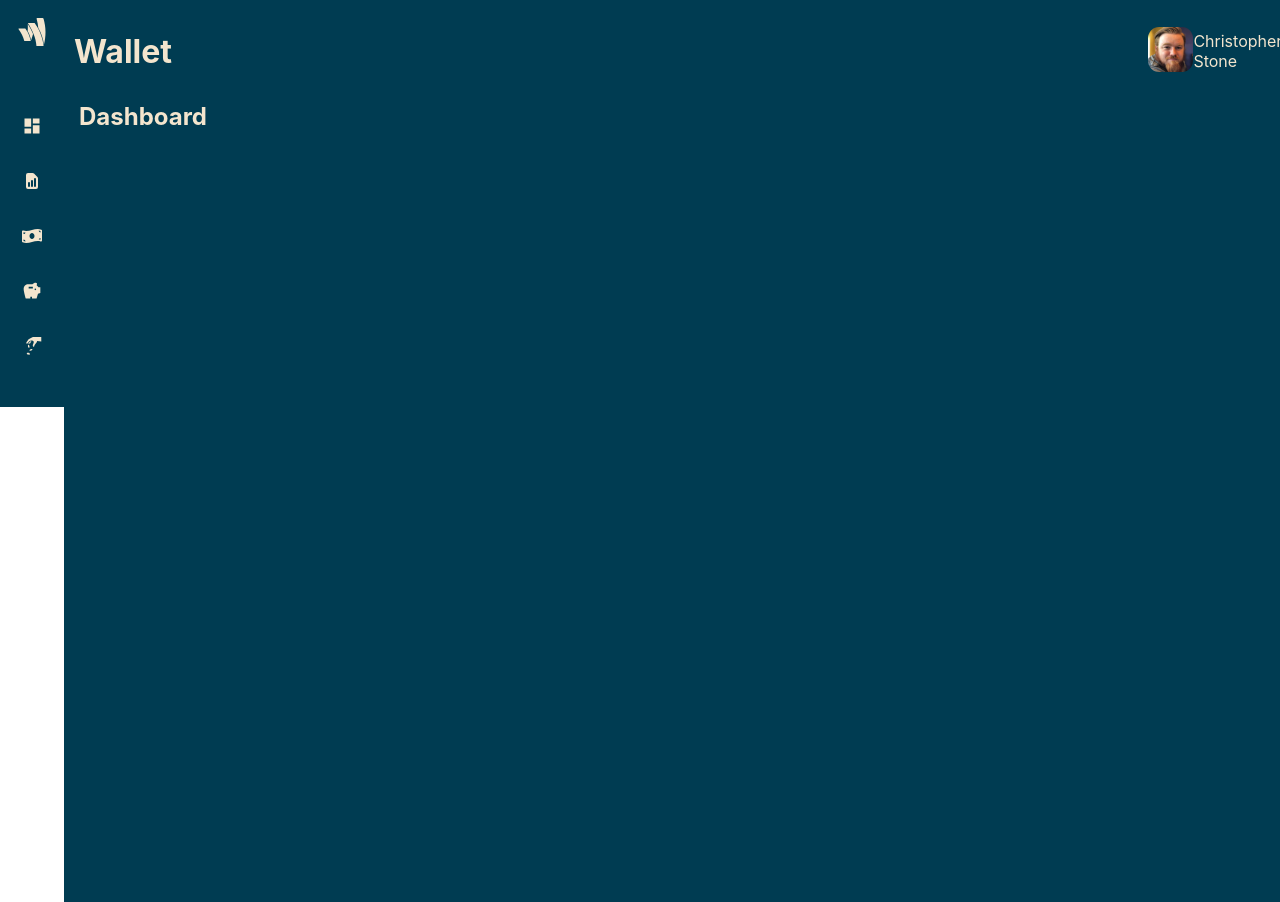
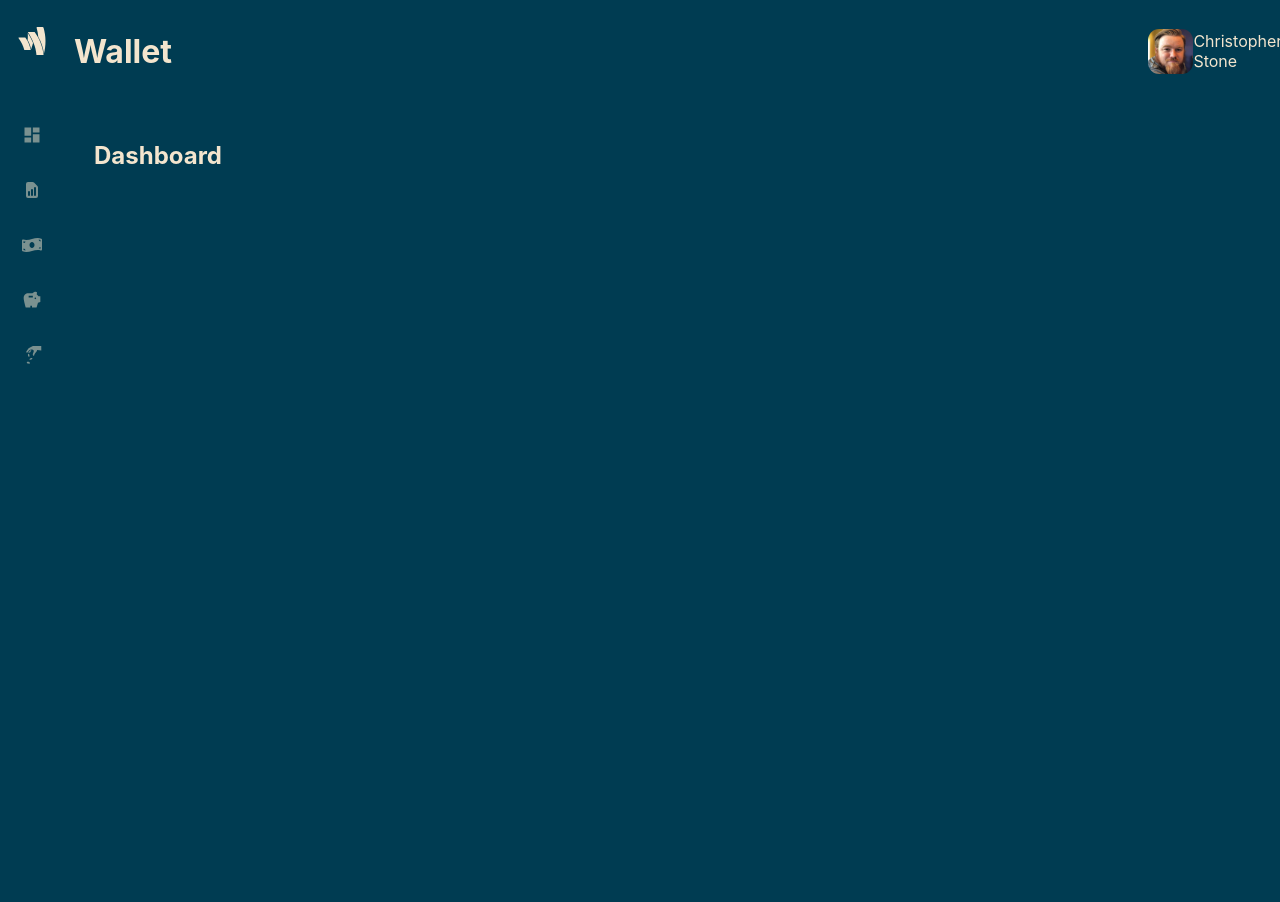
Before and after one commit to StoneChristopher-FS/react-project, a React (Create React App) app: page / in a window 1280 px wide. Built offline with nearby package versions, Linux system fonts and the light colour scheme; the HTML template or start-up script is replaced by a standard one.

Commit message:
Update styling

```diff
--- a/src/App.js
+++ b/src/App.js
@@ -37,6 +37,7 @@ export default App;
 const styles = {
   container: {
     display: 'flex',
+    backgroundColor: '#003C52'
   },
   left: {
     height: '100vh'
--- a/src/components/Nav.js
+++ b/src/components/Nav.js
@@ -30,13 +30,13 @@ const styles = {
         backgroundColor: '#003C52'
     },
     icon: {
+        paddingTop: '9px',
         paddingBottom: '60px',
         color: '#F3E5CE',
         fontSize: '2rem'
     },
     link: {
         paddingBottom: '30px',
-        color: '#F3E5CE',
         fontSize: '1.25rem'
     }
 }
--- a/src/components/PageHeader.js
+++ b/src/components/PageHeader.js
@@ -8,7 +8,7 @@ const PageHeader = props => {
                 <h1 style={styles.title}>{props.title}</h1>
             </div>
             <div style={styles.right}>
-                <Link to="/Settings"><img src={props.profileImg} alt="Profile avatar" style={styles.img} /></Link>
+                <Link to="/Settings" style={styles.link}><img src={props.profileImg} alt="Profile avatar" style={styles.img} /></Link>
                 <p>{props.name}</p>
             </div>
 
@@ -38,6 +38,10 @@ const styles = {
         width: '10%',
         paddingRight: '10px'
     },
+    link: {
+        display: 'flex',
+        alignItems: 'center'
+    },
     img: {
         height: '45px',
         borderRadius: '25%'
--- a/src/index.css
+++ b/src/index.css
@@ -6,3 +6,27 @@ body {
   -webkit-font-smoothing: antialiased;
   -moz-osx-font-smoothing: grayscale;
 }
+
+a {
+  text-decoration: none;
+}
+
+/* unvisited link */
+a:link {
+  color: rgba(243, 229, 206, .5);
+}
+
+/* visited link */
+a:visited {
+  color: rgba(243, 229, 206, .5);
+}
+
+/* mouse over link */
+a:hover {
+  color: #F3E5CE;
+}
+
+/* selected link */
+a:active {
+  color: #00B4F5;
+}
--- a/src/pages/Dashboard.js
+++ b/src/pages/Dashboard.js
@@ -18,6 +18,7 @@ const styles = {
         color: '#F3E5CE'
     },
     title: {
-        margin: '0px'
+        margin: '0px',
+        padding: '39px 0 0 15px'
     }
 }
--- a/src/pages/Income.js
+++ b/src/pages/Income.js
@@ -18,6 +18,7 @@ const styles = {
         color: '#F3E5CE'
     },
     title: {
-        margin: '0px'
+        margin: '0px',
+        padding: '39px 0 0 15px'
     }
 }
--- a/src/pages/Reports.js
+++ b/src/pages/Reports.js
@@ -18,6 +18,7 @@ const styles = {
         color: '#F3E5CE'
     },
     title: {
-        margin: '0px'
+        margin: '0px',
+        padding: '39px 0 0 15px'
     }
 }
--- a/src/pages/Savings.js
+++ b/src/pages/Savings.js
@@ -18,6 +18,7 @@ const styles = {
         color: '#F3E5CE'
     },
     title: {
-        margin: '0px'
+        margin: '0px',
+        padding: '39px 0 0 15px'
     }
 }
--- a/src/pages/Settings.js
+++ b/src/pages/Settings.js
@@ -18,6 +18,7 @@ const styles = {
         color: '#F3E5CE'
     },
     title: {
-        margin: '0px'
+        margin: '0px',
+        padding: '39px 0 0 15px'
     }
 }
--- a/src/pages/Spending.js
+++ b/src/pages/Spending.js
@@ -18,6 +18,7 @@ const styles = {
         color: '#F3E5CE'
     },
     title: {
-        margin: '0px'
+        margin: '0px',
+        padding: '39px 0 0 15px'
     }
 }
```
